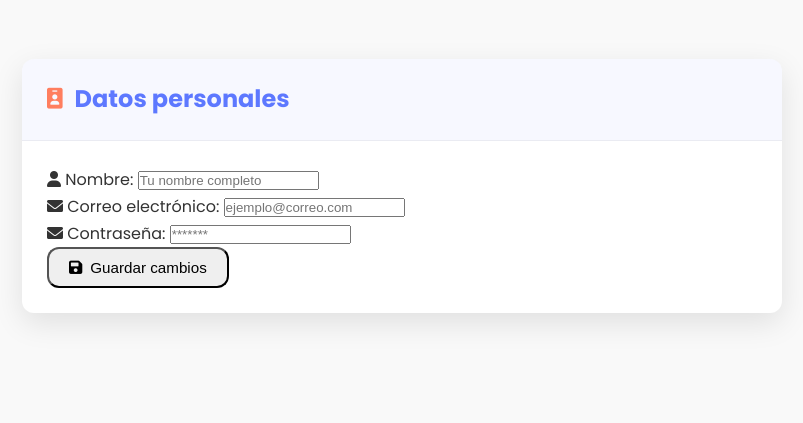
After one commit to ChinitoPacas31/mockup, a Flask app: template backend-flask/templates/editar_perfil.html in a window 1280 px wide. The commit adds this page. Shown: the part 377-800 px from the top of the page, without its empty margins (238-1041 px from the left). Run offline with Flask 3, Linux system fonts and the light colour scheme; the template is opened without the code that fills it, so the values that code supplies are empty.

Commit message:
Actualizar perfil
Ya actualiza el perfil pero tengo un problema con actualizar la imagen

```diff
--- a/backend-flask/app.py
+++ b/backend-flask/app.py
@@ -4,10 +4,17 @@ from pymongo import MongoClient
 from bson.objectid import ObjectId
 import os
 from datetime import datetime
+from werkzeug.utils import secure_filename
+from flask import flash
 
 app = Flask(__name__)
 app.secret_key = os.urandom(24)
 CORS(app)
+UPLOAD_FOLDER = 'static/uploads'
+ALLOWED_EXTENSIONS = {'png', 'jpg', 'jpeg'}
+app.config['UPLOAD_FOLDER'] = UPLOAD_FOLDER
+if not os.path.exists(UPLOAD_FOLDER):
+    os.makedirs(UPLOAD_FOLDER)
 
 mongo_uri = "mongodb+srv://luisAdmin:1234@1stcluster.x5upfob.mongodb.net/?retryWrites=true&w=majority&appName=1stCluster"
 client = MongoClient(mongo_uri)
@@ -145,12 +152,15 @@ def login_form():
 def perfil():
     if "user_id" not in session:
         return redirect(url_for('login_form'))
+
     user = usuarios_col.find_one({"_id": ObjectId(session["user_id"])})
+    imagen_perfil = user.get("imagen_perfil", None)  # por si no hay imagen aún
+
     incubadoras = list(incubadoras_col.find({"usuario_id": ObjectId(session["user_id"])}))
     total_incubadoras = len(incubadoras)
     activas = sum(1 for i in incubadoras if i.get("activa", True))
     inactivas = total_incubadoras - activas
-    # Si tienes registros de temperatura/humedad, calcula promedios aquí
+
     return render_template(
         'perfil.html',
         nombre=user["nombre"],
@@ -158,9 +168,94 @@ def perfil():
         total_incubadoras=total_incubadoras,
         incubadoras_activas=activas,
         incubadoras_inactivas=inactivas,
-        # promedio_temperatura=..., promedio_humedad=...
+        imagen_perfil=imagen_perfil
     )
 
+
+@app.route('/perfil/editar', methods=['GET', 'POST'])
+def editar_perfil():
+    if "user_id" not in session:
+        return redirect(url_for('login_form'))
+
+    user = usuarios_col.find_one({"_id": ObjectId(session["user_id"])})
+
+    if request.method == 'POST':
+        nuevo_nombre = request.form.get('nombre')
+        nuevo_email = request.form.get('email')
+        nueva_password = request.form.get('password')
+
+        if not nuevo_nombre or not nuevo_email or not nueva_password:
+            flash("Todos los campos son obligatorios", "danger")
+            return render_template('editar_perfil.html', user=user)
+
+        usuarios_col.update_one(
+            {"_id": ObjectId(session["user_id"])},
+            {"$set": {"nombre": nuevo_nombre, "email": nuevo_email, "password": nueva_password}}
+        )
+        flash("Perfil actualizado correctamente", "success")
+        # Actualizamos los datos para volver a mostrar
+        user = usuarios_col.find_one({"_id": ObjectId(session["user_id"])})
+        return render_template('editar_perfil.html', user=user)
+
+    return render_template('editar_perfil.html', user=user)
+
+def allowed_file(filename):
+    return '.' in filename and \
+           filename.rsplit('.', 1)[1].lower() in ALLOWED_EXTENSIONS
+
+@app.route('/perfil/imagen', methods=['GET', 'POST'])
+def cambiar_imagen():
+    if "user_id" not in session:
+        return redirect(url_for('login_form'))
+
+    user = usuarios_col.find_one({"_id": ObjectId(session["user_id"])})
+
+    if request.method == 'POST':
+        print("Solicitud POST recibida")
+
+        if 'imagen' not in request.files:
+            print("⚠ No se recibió archivo")
+            flash('No se seleccionó ningún archivo', 'danger')
+            return redirect(request.url)
+
+        archivo = request.files['imagen']
+        print(f"Nombre recibido: {archivo.filename}")
+
+        if archivo.filename == '':
+            print("⚠ Nombre de archivo vacío")
+            flash('Nombre de archivo vacío', 'danger')
+            return redirect(request.url)
+
+        if archivo and allowed_file(archivo.filename):
+            print("✅ Archivo válido")
+
+            filename = secure_filename(archivo.filename)
+            ruta_completa = os.path.join(app.config['UPLOAD_FOLDER'], filename)
+            print(f"Intentando guardar en: {ruta_completa}")
+
+            try:
+                archivo.save(ruta_completa)
+                print("✅ Archivo guardado correctamente")
+            except Exception as e:
+                print("❌ Error al guardar el archivo:", e)
+                flash("Ocurrió un error al guardar la imagen", "danger")
+                return redirect(request.url)
+
+            ruta_relativa = f"uploads/{filename}"
+            print(f"Ruta guardada en DB: {ruta_relativa}")
+
+            usuarios_col.update_one(
+                {"_id": ObjectId(session["user_id"])},
+                {"$set": {"imagen_perfil": ruta_relativa}}
+            )
+
+            flash("Imagen de perfil actualizada", "success")
+            return redirect(url_for('perfil'))
+        else:
+            print("⚠ Formato no permitido")
+            flash("Formato de imagen no permitido", "danger")
+
+    return render_template('cambiar_imagen.html', user=user)
 
 @app.route('/registro', methods=['GET', 'POST'])
 def registro_form():
--- /dev/null
+++ b/backend-flask/templates/editar_perfil.html
@@ -0,0 +1,63 @@
+<!DOCTYPE html>
+<html lang="es">
+<head>
+  <meta charset="UTF-8">
+  <title>Editar Perfil</title>
+  <link rel="stylesheet" href="/static/css/perfil.css">
+  <link rel="stylesheet" href="https://cdnjs.cloudflare.com/ajax/libs/font-awesome/6.0.0-beta3/css/all.min.css">
+  <link href="https://fonts.googleapis.com/css2?family=Poppins:wght@300;400;500;600;700&display=swap" rel="stylesheet">
+</head>
+<body>
+  <header class="profile-header">
+    <div class="container header-content">
+      <div class="profile-header-content">
+        <h1><i class="fas fa-user-edit"></i> Editar Perfil</h1>
+        <p class="profile-welcome">Actualiza tu información personal</p>
+      </div>
+      <div class="profile-actions">
+        <a href="{{ url_for('perfil') }}" class="btn btn-outline">
+          <i class="fas fa-arrow-left"></i> Cancelar
+        </a>
+      </div>
+    </div>
+  </header>
+
+  <main class="profile-main">
+    <div class="container profile-container">
+      <div class="profile-card">
+        <div class="card-header">
+          <h2><i class="fas fa-id-badge"></i> Datos personales</h2>
+        </div>
+        <div class="card-body">
+          {% if error %}
+            <div class="alert alert-danger"><i class="fas fa-exclamation-circle"></i> {{ error }}</div>
+          {% elif success %}
+            <div class="alert alert-success"><i class="fas fa-check-circle"></i> {{ success }}</div>
+          {% endif %}
+
+          <form method="POST" action="{{ url_for('editar_perfil') }}">
+            <div class="form-group">
+              <label for="nombre"><i class="fas fa-user"></i> Nombre:</label>
+              <input type="text" id="nombre" name="nombre" required value="{{ nombre }}" placeholder="Tu nombre completo">
+            </div>
+
+            <div class="form-group">
+              <label for="email"><i class="fas fa-envelope"></i> Correo electrónico:</label>
+              <input type="email" id="email" name="email" required value="{{ email }}" placeholder="ejemplo@correo.com">
+            </div>
+
+            <div class="form-group">
+                <label for="email"><i class="fas fa-envelope"></i> Contraseña:</label>
+                <input type="password" id="password" name="password" required value="{{ password }}" placeholder="*******">
+              </div>
+
+            <button type="submit" class="btn btn-primary">
+              <i class="fas fa-save"></i> Guardar cambios
+            </button>
+          </form>
+        </div>
+      </div>
+    </div>
+  </main>
+</body>
+</html>
```
Also changed, not shown: backend-flask/templates/cambiar_imagen.html (added, +60 -0 lines), backend-flask/templates/perfil.html (+28 -0 lines), backend-flask/static/uploads/default.png (added), static/uploads/-2.jpg (added), static/uploads/IMG_5788.jpg (added), static/uploads/a-photograph-of-a-tranquil-beach-sunset-_iEvegHwTTIGqN2jx0WE99w_Jj4-E4nDRxGpCj_PPuk48w.jpeg (added), static/uploads/blue_star_aura_icon.jpg (added), static/uploads/emoji-mashup.png (added), static/uploads/u3e1_4.png (added), 1 other file.
